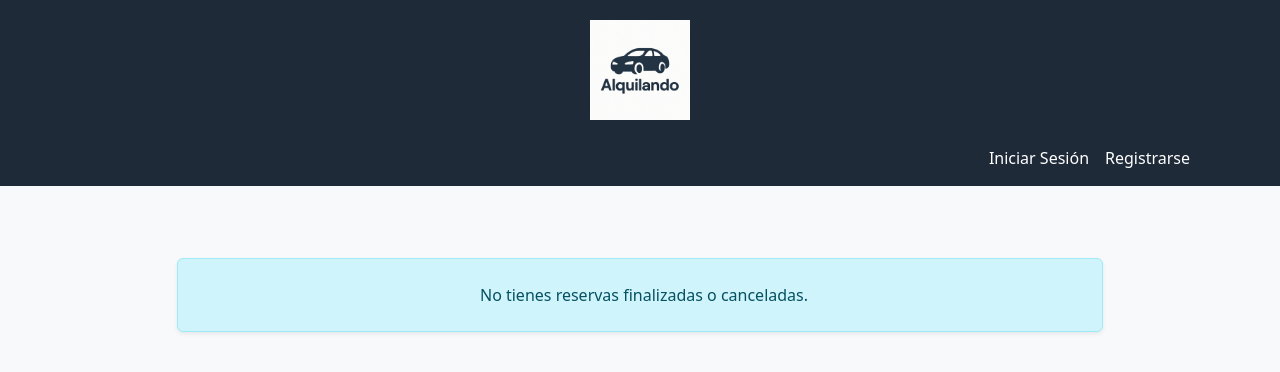
After one commit to lucamaffeo/Alquilando, a Flask app: template src/web/templates/reservas/historial.html in a window 1280 px wide. The commit adds this page. Shown: the top 372 px of the page. Run offline with Flask 3, Linux system fonts and the light colour scheme; the template is opened without the code that fills it, so the values that code supplies are empty.

Commit message:
Agrego seccion de historial de reservas (para reservas canceladas o finalizadas)

```diff
--- a/src/web/templates/base.html
+++ b/src/web/templates/base.html
@@ -138,6 +138,7 @@
                     {% if session.get("user_id") %}
                         {% if session.get("user_role") == "usuario registrado" %}
                         <li class="nav-item"><a class="nav-link" href="{{ url_for('reservas.mis_reservas') }}">Ver Mis Reservas</a></li>
+                        <li class="nav-item"><a class="nav-link" href="{{ url_for('reservas.historial_reservas') }}">Historial de reservas</a></li>
                         {% endif %}
                         <li class="nav-item"><a class="nav-link" href="{{ url_for('usuarios.show', user_id=session['user_id']) }}">Mi Perfil</a></li>
                         <li class="nav-item"><a class="nav-link" href="{{ url_for('usuarios.logout') }}">Cerrar Sesión</a></li>
--- /dev/null
+++ b/src/web/templates/reservas/historial.html
@@ -0,0 +1,44 @@
+{% extends "base_index.html" %}
+
+{% block header %}Historial de Reservas{% endblock %}
+
+{% block table_body %}
+<div class="row justify-content-center">
+    <div class="col-lg-10">
+        {% if reservas|length == 0 %}
+            <div class="alert alert-info text-center mt-5 p-4 rounded shadow-sm">
+                <i class="bi bi-info-circle-fill me-2"></i>
+                No tienes reservas finalizadas o canceladas.
+            </div>
+        {% else %}
+            <ul class="list-group mt-4 shadow-sm">
+                {% for reserva in reservas %}
+                <li class="list-group-item py-4 px-4">
+                    <div class="d-flex justify-content-between align-items-start flex-wrap">
+                        <div>
+                            <h5 class="mb-2">{{ reserva.vehiculo.marca }} {{ reserva.vehiculo.modelo_nombre() }}</h5>
+                            <p class="mb-1"><i class="bi bi-calendar-event me-1"></i><strong>Inicio:</strong> {{ reserva.fecha_inicio }}</p>
+                            <p class="mb-1"><i class="bi bi-calendar-check me-1"></i><strong>Fin:</strong> {{ reserva.fecha_fin }}</p>
+                            <p class="mb-1"><i class="bi bi-cash-coin me-1"></i><strong>Precio total:</strong>
+                                ${{ (reserva.vehiculo.precio * ((reserva.fecha_fin - reserva.fecha_inicio).days + 1)) if reserva.fecha_inicio and reserva.fecha_fin else reserva.vehiculo.precio }}
+                            </p>
+                            <p class="mb-1"><i class="bi bi-geo-alt me-1"></i><strong>Sucursal:</strong>
+                                {{ reserva.vehiculo.sucursal.nombre }} - {{ reserva.vehiculo.sucursal.ubicacion }}
+                            </p>
+                            <p class="mb-1"><strong>Política de Cancelación:</strong>
+                                {{ reserva.vehiculo.modelo_rel.politica_cancelacion if reserva.vehiculo.modelo_rel and reserva.vehiculo.modelo_rel.politica_cancelacion else "Sin reembolso" }}
+                            </p>
+                        </div>
+                        <div class="text-end">
+                            <span class="badge" style="background-color: #888; color: #ffffff;">
+                                <i class="bi bi-info-circle me-1"></i>{{ reserva.estado | capitalize }}
+                            </span>
+                        </div>
+                    </div>
+                </li>
+                {% endfor %}
+            </ul>
+        {% endif %}
+    </div>
+</div>
+{% endblock %}
```
Also changed, not shown: src/web/controllers/reservas.py (+12 -3 lines).
